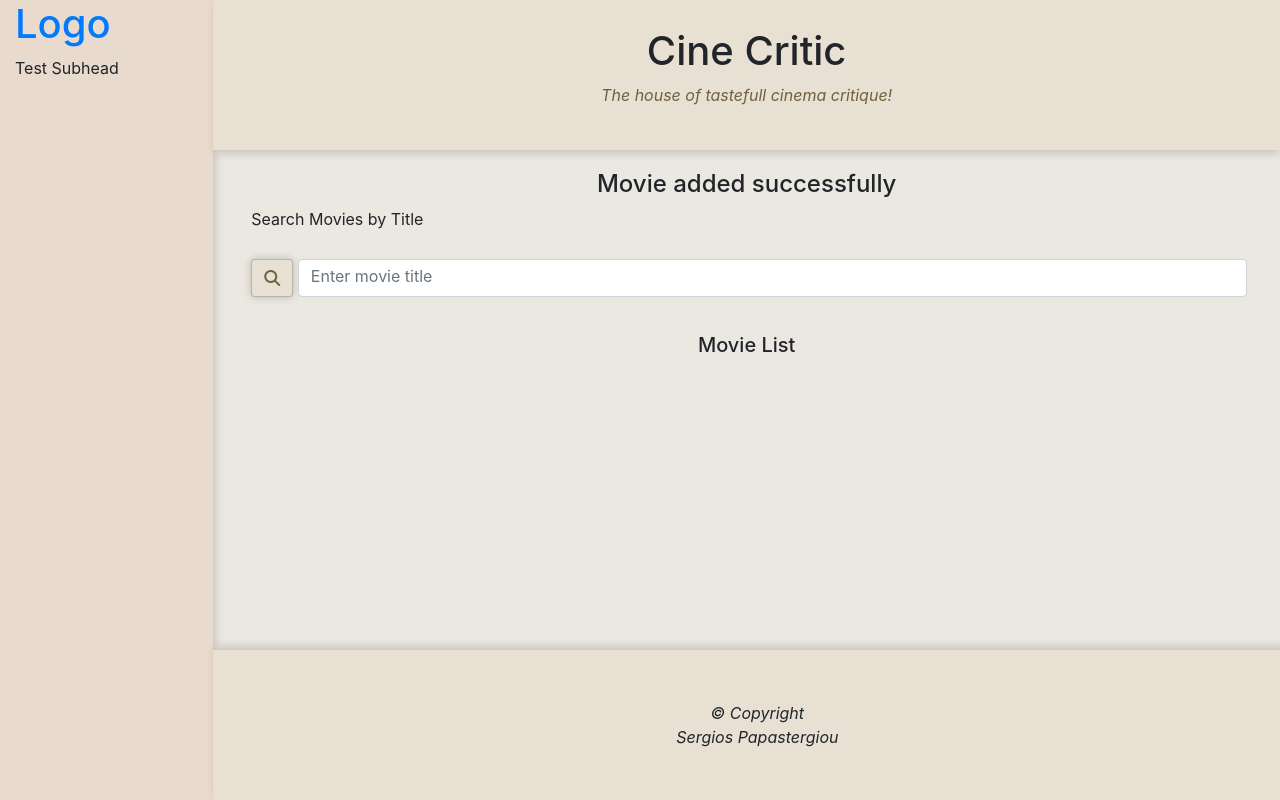
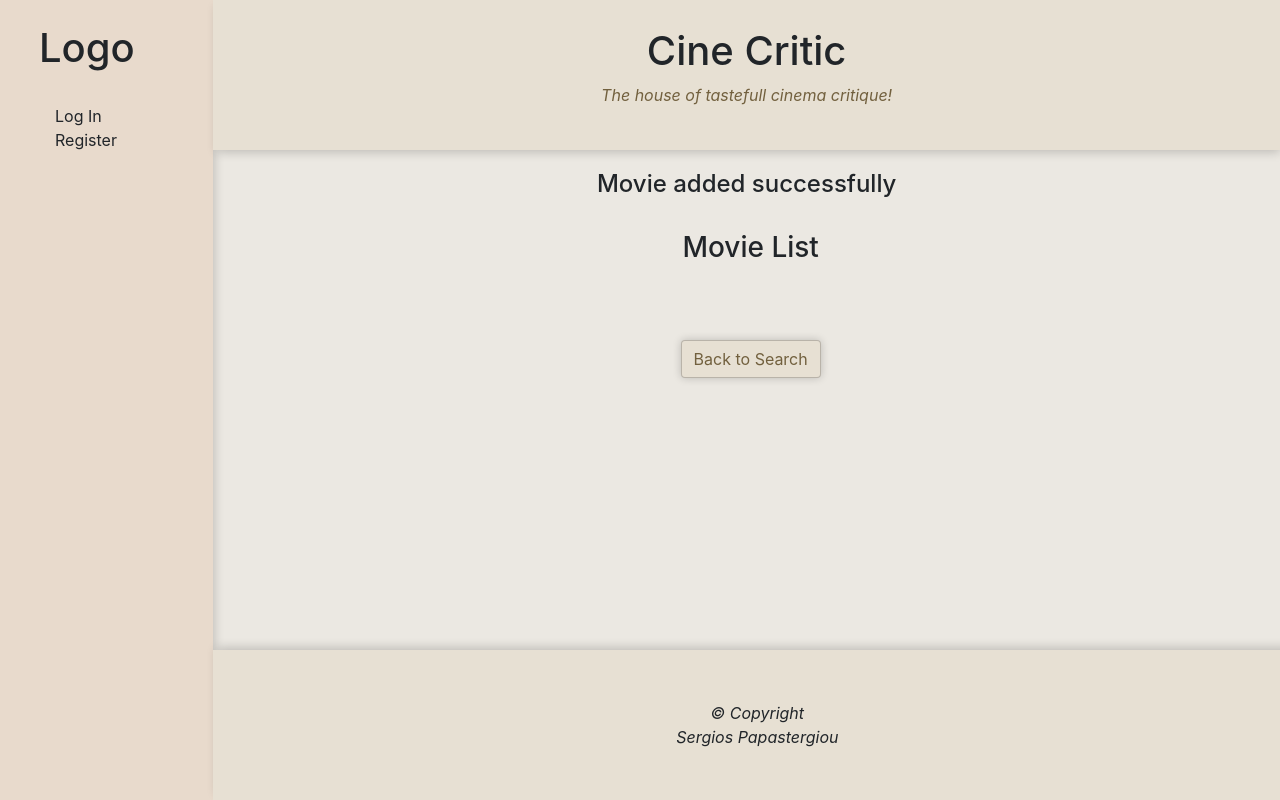
Before and after one commit to sergpapa/CineCritic, a Flask app: page /add_movie/1 in a window 1280 px wide. Run offline with Flask 3, Linux system fonts and the light colour scheme; data that the repository does not hold is empty; some libraries are stand-ins or nearby versions.

Commit message:
add_review page started, reordered app.routes

```diff
--- a/app.py
+++ b/app.py
@@ -30,20 +30,21 @@ def sort_movies(movie_list):
 
 # Template rendering
 
+@app.route("/movies_list")
+def movies_list():
+    movies = list(mongo.db.movies.find())
+    return render_template("movies_list.html", movies=movies)
+
 @app.route("/")
-@app.route("/get_movies")
-def get_movies():
-    movies = list(mongo.db.movies.find())
-    return render_template("get_movies.html", movies=movies)
-
 @app.route("/search", methods=["GET", "POST"])
 def search():
+    movies = list(mongo.db.movies.find())
     title = request.form.get("searchMovies")
     url_end = "&s=" + str(title).replace(" ", "_")
     search = requests.get("https://www.omdbapi.com/?i=tt3896198&apikey=8acb1c61" + url_end).json()
     response = (search["Search"])
     movies_sorted = sort_movies(response)
-    return render_template("get_movies.html", movies_sorted=movies_sorted)
+    return render_template("search.html", movies_sorted=movies_sorted, movies=movies, title=title)
 
 @app.route("/add_movie/<imdbID>")
 def add_movie(imdbID):
@@ -62,7 +63,13 @@ def add_movie(imdbID):
         }
         mongo.db.movies.insert_one(movie_to_add)
         flash("Movie added successfully")
-    return render_template("get_movies.html")
+    movies = list(mongo.db.movies.find())
+    return render_template("movies_list.html", movies=movies)
+
+@app.route("/add_review/<imdbID>")
+def add_review(imdbID):
+    movie = mongo.db.movies.find_one({"imdbID": imdbID})
+    return render_template("add_review.html", movie=movie)
 
 if __name__ == "__main__":
     app.run(host=os.environ.get("IP"),
--- a/static/css/style.css
+++ b/static/css/style.css
@@ -1,3 +1,16 @@
+.nav-bar li {
+    list-style: none;
+}
+
+.nav-bar a {
+    text-decoration: none;
+    color: #212529;
+}
+
+.nav-bar a:hover {
+    color: #72603e;
+}
+
 .text-bez {
     color: #72603e;
 }
@@ -8,6 +21,21 @@
     border: 1px solid rgba(0, 0, 0, .2);
     box-shadow: 0px 0px 8px rgba(0, 0, 0, .2);
     margin: 20px;
+}
+
+.btn-brown:hover {
+    box-shadow: 0px 0px 8px rgba(0, 0, 0, .4);
+}
+
+.container-brown {
+    background-color: #E7E0D3;
+    box-shadow: inset 0px 0px 8px rgba(0, 0, 0, .2);
+}
+
+.poster {
+    box-shadow: 0px 0px 8px rgba(0, 0, 0, .2);
+    width: 360px;
+    height: auto;
 }
 
 body {
--- a/templates/base.html
+++ b/templates/base.html
@@ -12,14 +12,17 @@
         <link rel="stylesheet" href="{{ url_for('static', filename='css/style.css') }}" type="text/css">
 
 
-        <title>Document</title>
+        <title>Cine Critic</title>
     </head>
     <body>
     <div class="container-fluid">
         <div class="row">
             <div class="nav-bar col-2 position-fixed nav-side d-flex flex-column">
-            <h1><a href="{{ url_for('get_movies') }}">Logo</a></h1>
-            <p>Test Subhead</p>
+                <h1 class="mt-4"><a class="m-4" href="{{ url_for('search') }}">Logo</a></h1>
+                <ul class="my-4">
+                    <li><a href="#">Log In</a></li>
+                    <li><a href="#">Register</a></li>
+                </ul>
             </div>
             <div class="col-10 offset-2">
                 <div class="container-fluid p-0">
@@ -47,32 +50,6 @@
                     {% block content %}
                     {% endblock %}
                 </div>
-            <div class="row">
-                <div class="col text-center">
-                    <h5>Movie List</h5>
-                </div>
-            </div>
-            <div class="row ml-4">
-                {% for movie in movies %}
-                    <div class="col footer-margin">
-                        <div class="container p-2 text-center">
-                            <div class="row justify-content-center">
-                                <div class="card text-center">
-                                    {% if movie.poster != "N/A" %}
-                                        <img src="{{ movie.poster }}" class="card-img-top" alt="Poster of {{ movie.Title }}">
-                                    {% else %}
-                                        <!-- Fallback image in case poster doesn't exist -->
-                                        <img src="https://placehold.co/300x400" class="card-img-top" alt="Fallback Poster">
-                                    {% endif %}
-                                    <div class="card-body">
-                                        <h5 class="card-title">{{ movie.title }}</h5>
-                                    </div>
-                                </div>
-                            </div>
-                        </div>
-                    </div>
-                {% endfor %}
-            </div>
                 <footer class="row">
                     <div class="col text-center font-italic my-auto">
                         <p class="m-0">&copy; Copyright</p>
--- /dev/null
+++ b/templates/movies_list.html
@@ -0,0 +1,39 @@
+{% extends "base.html" %}
+{% block content %}
+    <div class="col ml-2">
+        <div class="container-fluid .flex-wrap">
+            <div class="row m-4">
+                <div class="col text-center">
+                    <h3>Movie List</h3>
+                </div>
+            </div>
+            <div class="row ml-2 mb-4">
+                {% for movie in movies %}
+                    <div class="col">
+                        <div class="container p-2 text-center">
+                            <div class="row justify-content-center">
+                                <div class="card text-center" onclick="window.location='{{ url_for('add_review', imdbID=movie.imdbID) }}'">
+                                    {% if movie.poster != "N/A" %}
+                                        <img src="{{ movie.poster }}" class="card-img-top" alt="Poster of {{ movie.Title }}">
+                                    {% else %}
+                                        <!-- Fallback image in case poster doesn't exist -->
+                                        <img src="https://placehold.co/300x400" class="card-img-top" alt="Fallback Poster">
+                                    {% endif %}
+                                    <div class="card-body">
+                                        <h5 class="card-title">{{ movie.title }}</h5>
+                                    </div>
+                                </div>
+                            </div>
+                        </div>
+                    </div>
+                {% endfor %}
+            </div>
+            <div class="row">
+                <div class="col text-center footer-margin">
+                    <a href="{{ url_for('search') }}" class="btn btn-large btn-brown">Back to Search</a>
+                </div>
+            </div>
+
+        </div>
+    </div>
+{% endblock %}
--- a/templates/get_movies.html
+++ b/templates/search.html
@@ -15,11 +15,12 @@
                     </form>
                 </div>
             </div>
-            <div class="row">
+            <div class="row ml-2">
             {% for item in movies_sorted %}
+                {% if title %}
                 <div class="col-4">
-                    <div class="container p-2 justify-content-center">
-                        <div class="row" onclick="window.location='{{ url_for('add_movie', imdbID=item.imdbID) }}'">
+                    <div class="container p-2 text-center">
+                        <div class="row justify-content-center" onclick="window.location='{{ url_for('add_movie', imdbID=item.imdbID) }}'">
                             <div class="card text-center">
                                 {% if item.Poster != "N/A" %}
                                     <img src="{{ item.Poster }}" class="card-img-top" alt="Poster of {{ item.Title }}">
@@ -34,8 +35,14 @@
                         </div>
                     </div>
                 </div>
+                {% endif %}
             {% endfor %}
             </div>
         </div>
     </div>
+    <div class="row">
+        <div class="col text-center">
+            <a class="btn btn-large btn-brown" href="{{ url_for('movies_list') }}">Movies Added <i class="fa-solid fa-film"></i></a>
+        </div>
+    </div>
 {% endblock %}
```
Also changed, not shown: templates/add_review.html (added, +54 -0 lines). Lines whose indentation alone changed are shown as unchanged.
